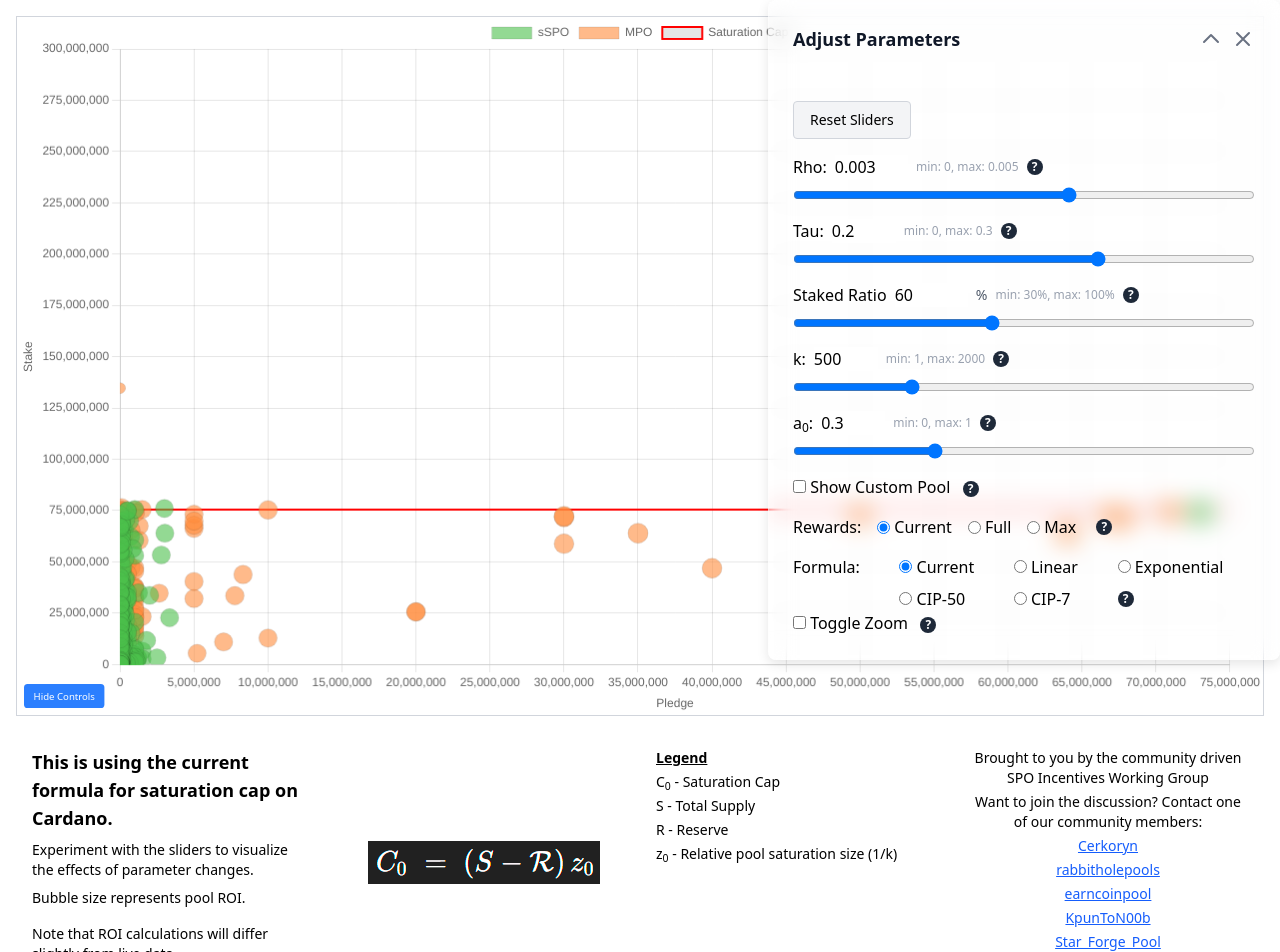
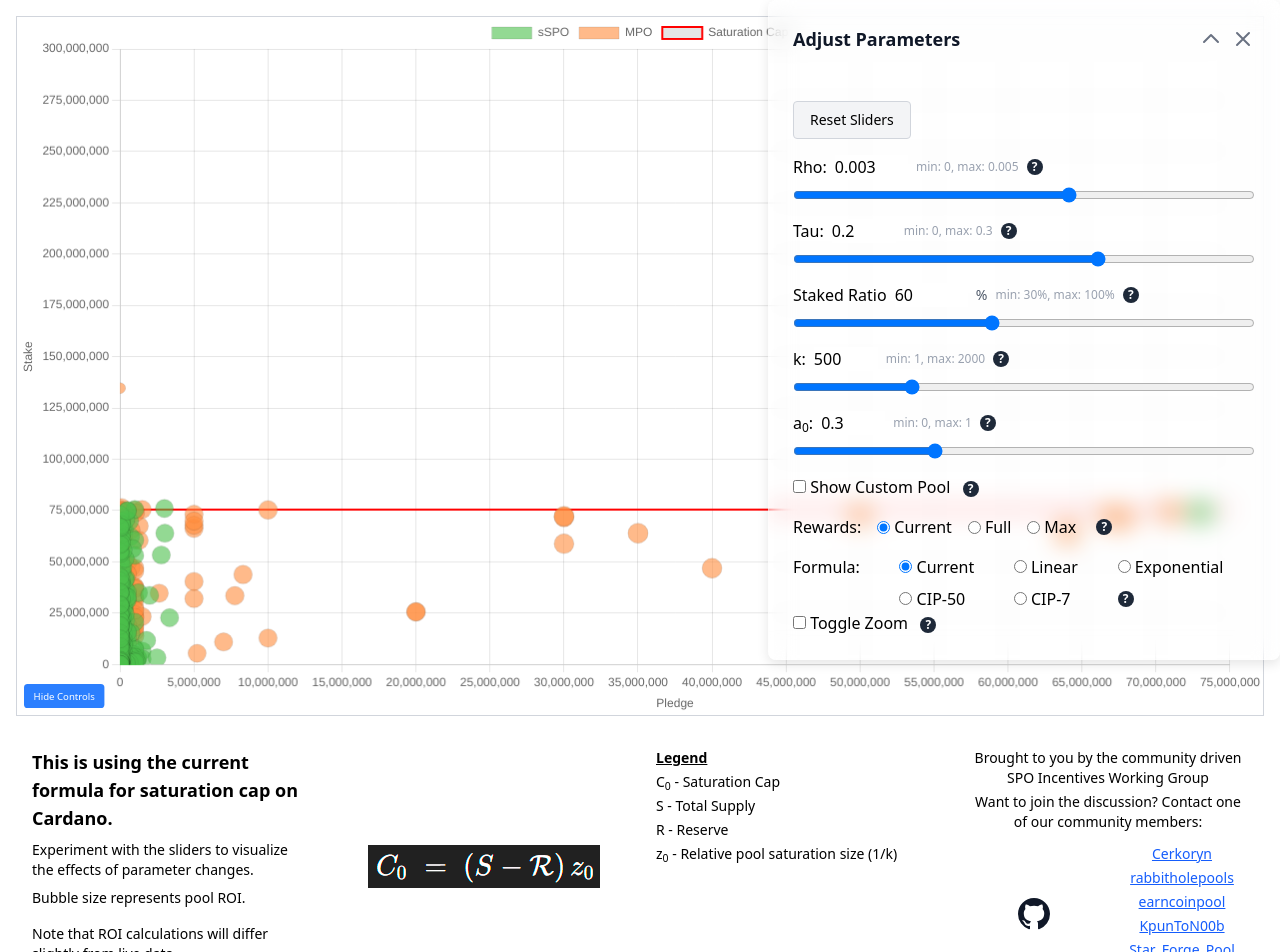
Before and after one commit to Cerkoryn/SPO-Incentives, a SvelteKit app: page / in a window 1280 px wide. Shown: the top 952 px of the page. Built offline with nearby package versions, Linux system fonts and the light colour scheme.

Commit message:
Add Github link

```diff
--- a/src/routes/+page.svelte
+++ b/src/routes/+page.svelte
@@ -118,54 +118,66 @@
 	<div class="flex min-w-0 flex-col items-center gap-1 text-center leading-tight">
 		<p class="m-0 text-sm">Brought to you by the community driven SPO Incentives Working Group</p>
 		<p class="m-0 text-sm">Want to join the discussion? Contact one of our community members:</p>
-		<p class="m-0 text-sm">
+		<div class="mt-2 grid w-full grid-cols-1 gap-4 md:grid-cols-2">
+			<div class="flex items-center justify-center">
+				<a
+					href="https://github.com/Cerkoryn/SPO-Incentives"
+					aria-label="GitHub"
+					target="_blank"
+					rel="noopener noreferrer"
+					class="text-gray-900"
+				>
+					<svg
+						xmlns="http://www.w3.org/2000/svg"
+						viewBox="0 0 16 16"
+						fill="currentColor"
+						class="h-8 w-8"
+					>
+						<path
+							d="M8 0C3.58 0 0 3.58 0 8a8 8 0 005.47 7.594c.4.074.547-.174.547-.386 0-.19-.007-.693-.01-1.36-2.226.483-2.695-1.073-2.695-1.073-.363-.923-.888-1.168-.888-1.168-.726-.497.055-.487.055-.487.803.056 1.226.825 1.226.825.714 1.223 1.873.87 2.33.665.072-.517.28-.87.508-1.07-1.777-.2-3.644-.888-3.644-3.955 0-.874.312-1.588.825-2.147-.083-.202-.358-1.017.078-2.12 0 0 .672-.215 2.2.82a7.637 7.637 0 012.005-.27c.68.003 1.366.093 2.005.27 1.528-1.035 2.2-.82 2.2-.82.437 1.103.162 1.918.08 2.12.515.559.823 1.273.823 2.147 0 3.073-1.87 3.753-3.65 3.95.287.247.543.735.543 1.48 0 1.07-.01 1.933-.01 2.195 0 .214.144.463.55.385A8.001 8.001 0 0016 8c0-4.42-3.58-8-8-8z"
+						/>
+					</svg>
+				</a>
+			</div>
+			<div class="flex flex-col items-center gap-1">
 				<a
 					href="https://x.com/Cerkoryn"
-				class="text-blue-600 underline"
+					class="m-0 text-sm text-blue-600 underline"
 					target="_blank"
 					rel="noopener noreferrer">Cerkoryn</a
 				>
-		</p>
-		<p class="m-0 text-sm">
 				<a
 					href="https://x.com/rabbitholepools"
-				class="text-blue-600 underline"
+					class="m-0 text-sm text-blue-600 underline"
 					target="_blank"
 					rel="noopener noreferrer">rabbitholepools</a
 				>
-		</p>
-		<p class="m-0 text-sm">
 				<a
 					href="https://x.com/earncoinpool"
-				class="text-blue-600 underline"
+					class="m-0 text-sm text-blue-600 underline"
 					target="_blank"
 					rel="noopener noreferrer">earncoinpool</a
 				>
-		</p>
-		<p class="m-0 text-sm">
 				<a
 					href="https://x.com/KpunToN00b"
-				class="text-blue-600 underline"
+					class="m-0 text-sm text-blue-600 underline"
 					target="_blank"
 					rel="noopener noreferrer">KpunToN00b</a
 				>
-		</p>
-		<p class="m-0 text-sm">
 				<a
 					href="https://x.com/Star_Forge_Pool"
-				class="text-blue-600 underline"
+					class="m-0 text-sm text-blue-600 underline"
 					target="_blank"
 					rel="noopener noreferrer">Star_Forge_Pool</a
 				>
-		</p>
-		<p class="m-0 text-sm">
 				<a
 					href="https://x.com/BBHMM_Stake"
-				class="text-blue-600 underline"
+					class="m-0 text-sm text-blue-600 underline"
 					target="_blank"
 					rel="noopener noreferrer">BBHMM_Stake</a
 				>
-		</p>
+			</div>
+		</div>
 	</div>
 </div>
 
```
Lines whose indentation alone changed are shown as unchanged.
